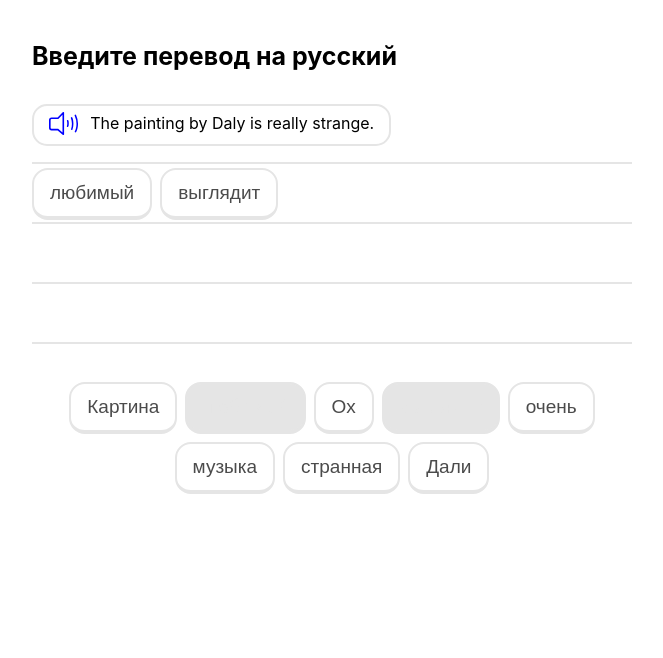
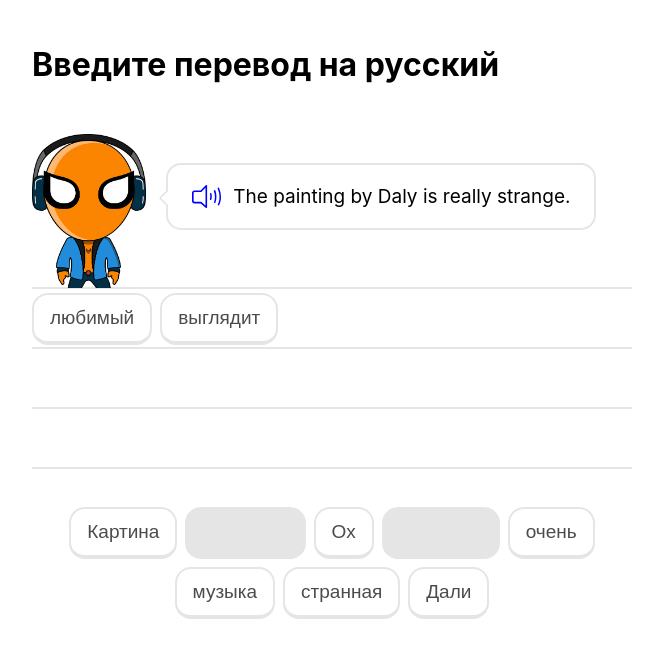
Before and after one commit to konstiv23/lingo-dialog, a React (Create React App) app: page / in a window 1280 px wide. Shown: the top 658 px of the page, without its empty margins (308-971 px from the left). Built offline with nearby package versions, Linux system fonts and the light colour scheme.

Commit message:
Added cartoon character

```diff
--- a/src/App.module.css
+++ b/src/App.module.css
@@ -1,7 +1,3 @@
 .app {
   padding: 24px 16px;
 }
-
-.app h1 {
-  font-size: 25px;
-}
--- a/src/LingoDialog/LingoDialog.module.css
+++ b/src/LingoDialog/LingoDialog.module.css
@@ -3,3 +3,7 @@
   width: 100%;
   margin: auto;
 }
+
+.enter-translation {
+  font-size: 32px;
+}
--- a/src/LingoDialog/LingoDialog.tsx
+++ b/src/LingoDialog/LingoDialog.tsx
@@ -29,7 +29,9 @@ export default function LingoDialog(props: DialogProps) {
   return (
     <div className={styles.app}>
       <div className={styles["guessing-container"]}>
-        <h1>Введите перевод на русский</h1>
+        <h1 className={styles["enter-translation"]}>
+          Введите перевод на русский
+        </h1>
         <SentenceToTranslate sentence={state.sentenceToTranslate} />
         <GuessedSentence {...state} dispatch={dispatch} />
         <CandidateWords {...state} dispatch={dispatch} />
--- a/src/SentenceToTranlate/SentenceToTranslate.module.css
+++ b/src/SentenceToTranlate/SentenceToTranslate.module.css
@@ -1,8 +1,37 @@
+:root {
+  --border-color: rgb(229, 229, 229);
+}
+
+.sentence-and-cartoon {
+  display: flex;
+  margin-bottom: -1px;
+  gap: 20px;
+}
+
+.cartoon-wrapper {
+  max-width: 114px;
+  aspect-ratio: 401 / 640;
+  width: 30%;
+  overflow: hidden;
+  align-self: flex-end;
+}
+
+.cartoon {
+  width: 100%;
+  padding-top: 25%;
+  object-fit: contain;
+  align-self: flex-end;
+}
+
 .sentence-to-translate {
   display: inline-block;
-  border: 2px solid rgb(229, 229, 229);
+  border: 2px solid var(--border-color);
+  font-size: 19px;
+  line-height: 39px;
   border-radius: 15px;
-  padding: 6px 15px;
+  padding: 12px 24px;
+  align-self: center;
+  position: relative;
 }
 
 .read-aloud-button {
@@ -17,3 +46,17 @@
 .read-aloud-icon {
   height: 23px;
 }
+
+.triangle-pointer {
+  width: 10px;
+  height: 10px;
+  background-color: white;
+  position: absolute;
+  left: -7px;
+  transform: rotate(45deg);
+  border: 2px solid var(--border-color);
+  border-radius: 2px;
+  border-right: none;
+  border-top: none;
+  top: calc(50% - 10px / 2);
+}
--- a/src/SentenceToTranlate/SentenceToTranslate.tsx
+++ b/src/SentenceToTranlate/SentenceToTranslate.tsx
@@ -1,5 +1,6 @@
 import styles from "./SentenceToTranslate.module.css";
 import soundIcon from "./soundIcon.svg";
+import cartoonCharacter from "./superhero-g5bad58971_640.png";
 
 function readAloud(sentenceToTranslate: string) {
   // Takes 15 seconds to speak for the first time after a page
@@ -13,6 +14,14 @@ function readAloud(sentenceToTranslate: string) {
 
 function SentenceToTranslate({ sentence }: { sentence: string }) {
   return (
+    <div className={styles["sentence-and-cartoon"]}>
+      <div className={styles["cartoon-wrapper"]}>
+        <img
+          src={cartoonCharacter}
+          alt="Cartoon Character"
+          className={styles["cartoon"]}
+        />
+      </div>
       <p className={styles["sentence-to-translate"]}>
         <button
           className={styles["read-aloud-button"]}
@@ -25,7 +34,9 @@ function SentenceToTranslate({ sentence }: { sentence: string }) {
           />{" "}
         </button>
         {sentence}
+        <div className={styles["triangle-pointer"]} />
       </p>
+    </div>
   );
 }
 
```
Also changed, not shown: src/SentenceToTranlate/superhero-g5bad58971_640.png (added). Lines whose indentation alone changed are shown as unchanged.
